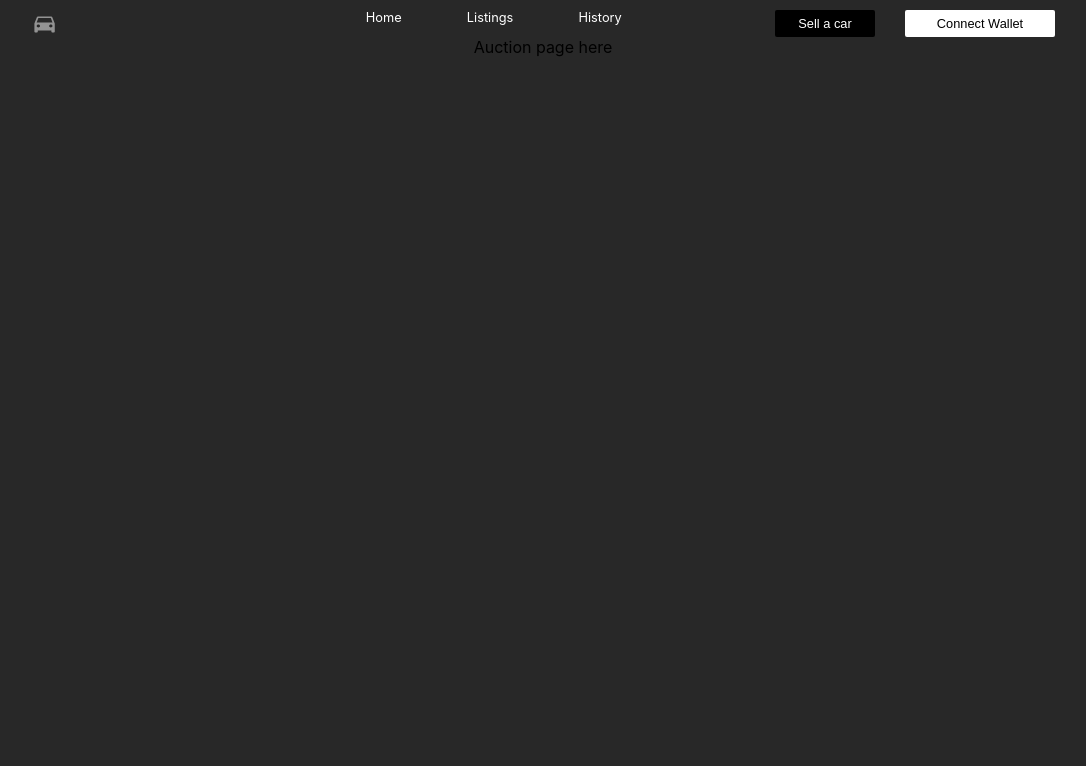
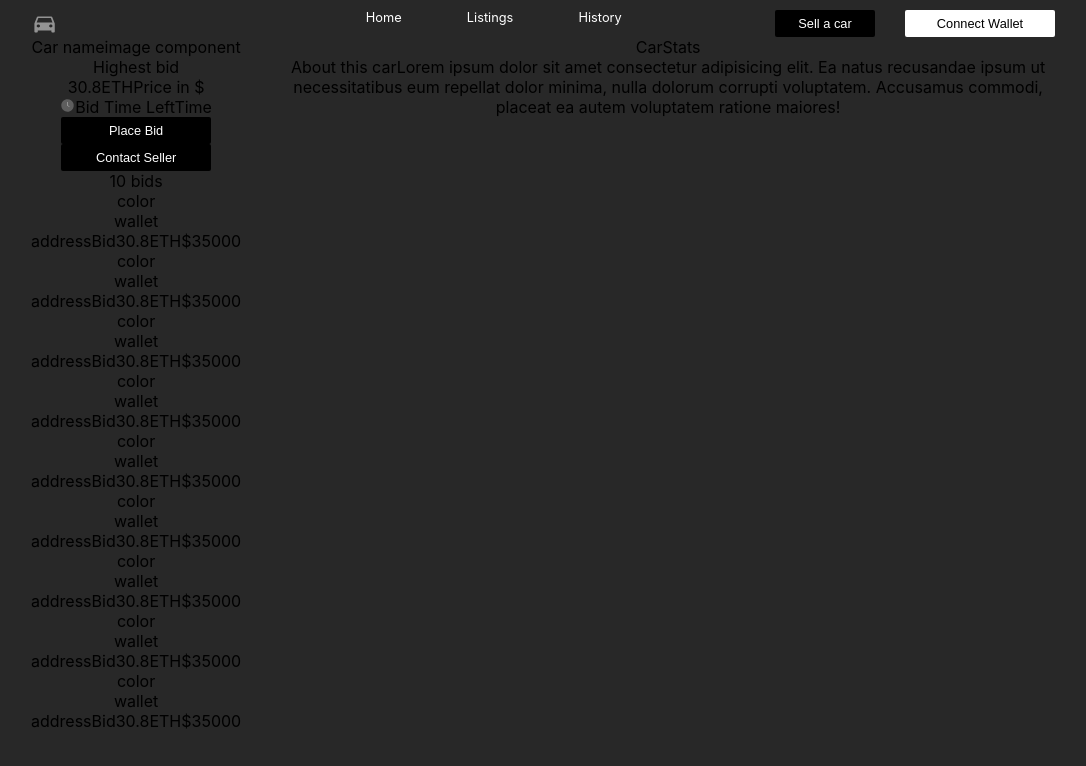
Before and after one commit to THEmmanuel/auto-auction-frontend, a React (Create React App) app: page /auction in a window 1280 px wide. Shown: the top 766 px of the page, without its empty margins (97-1183 px from the left). Built offline with nearby package versions, Linux system fonts and the light colour scheme.

Commit message:
add components and structure

```diff
--- /dev/null
+++ b/src/components/BidCard/BidCard.js
@@ -0,0 +1,31 @@
+import React from 'react';
+import style from './BidCard.module.css';
+
+const BidCard = () => {
+	return (
+		<div>
+			<div>
+				<div>
+					color
+				</div>
+
+				<span>
+					wallet address
+				</span>
+
+				Bid
+				<span>
+					30.8ETH
+				</span>
+
+				<span>
+					$35000
+				</span>
+
+			</div>
+
+		</div>
+	)
+}
+
+export default BidCard;
--- a/src/pages/Auction/Auction.js
+++ b/src/pages/Auction/Auction.js
@@ -1,10 +1,74 @@
 import React from 'react';
 import style from './Auction.module.css';
+import BidCard from '../../components/BidCard/BidCard';
+import TimeIcon from '../../assets/timerIcon.svg';
+import PrimaryButton from '../../components/PrimaryButton/PrimaryButton';
+
 
 const Auction = props => {
 	return (
-		<section>
-			Auction page here
+		<section className={style.AuctionWrapper}>
+			<div>
+				<div>
+					<span>Car name</span>
+					image component
+				</div>
+
+				<div>
+					<span>Highest bid</span>
+					<div>
+						<span>30.8ETH</span>
+						<span>Price in $</span>
+					</div>
+
+					<div>
+						<img src={TimeIcon} alt="" />
+						<span>Bid Time Left</span>
+						<span>Time</span>
+					</div>
+
+					<div>
+						<PrimaryButton
+							text='Place Bid'
+							width={150}
+						/>
+
+						<PrimaryButton
+							text='Contact Seller'
+							width={150}
+						/>
+					</div>
+				</div>
+
+				<div>
+					<span>10 bids</span>
+					<BidCard />
+					<BidCard />
+					<BidCard />
+					<BidCard />
+					<BidCard />
+					<BidCard />
+					<BidCard />
+					<BidCard />
+					<BidCard />
+				</div>
+			</div>
+
+			<div>
+				<div>
+					CarStats
+				</div>
+
+				<div>
+					<span>
+						About this car
+					</span>
+
+					<span>
+						Lorem ipsum dolor sit amet consectetur adipisicing elit. Ea natus recusandae ipsum ut necessitatibus eum repellat dolor minima, nulla dolorum corrupti voluptatem. Accusamus commodi, placeat ea autem voluptatem ratione maiores!
+					</span>
+				</div>
+			</div>
 		</section>
 	)
 }
--- a/src/pages/Auction/Auction.module.css
+++ b/src/pages/Auction/Auction.module.css
@@ -0,0 +1,5 @@
+.AuctionWrapper{
+	display: flex;
+	flex-direction: row;
+	gap: 40px;
+}
```
Also changed, not shown: src/components/BidCard/BidCard.module.css (added).
